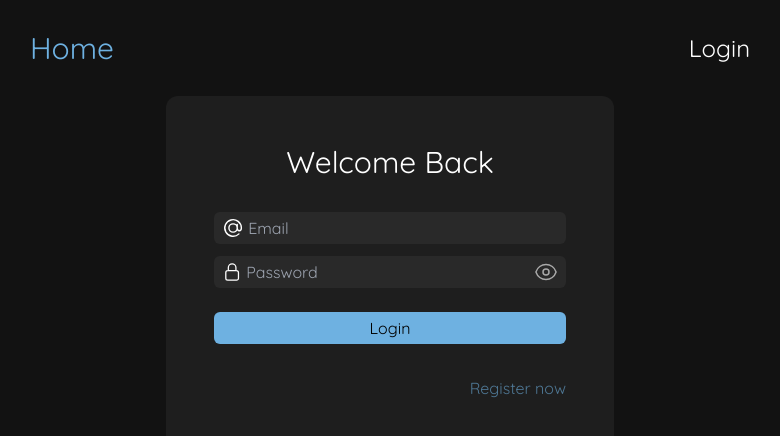
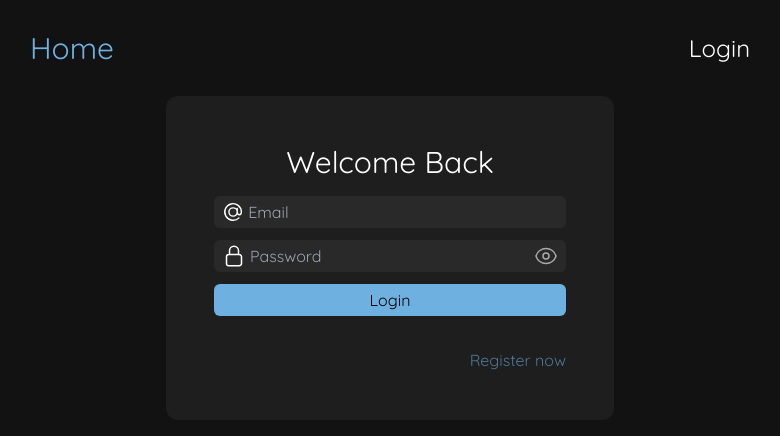
Before and after one commit to adrcor/TERRA, a Vue app in the folder frontend/: page /login in a window 1280 px wide. Shown: the top 436 px of the page, without its empty margins (250-1030 px from the left). Built offline with nearby package versions, Linux system fonts and the light colour scheme; no server answers.

Commit message:
Refactor login and register views

```diff
--- a/frontend/src/views/LoginView.vue
+++ b/frontend/src/views/LoginView.vue
@@ -1,11 +1,13 @@
 <template>
-    <div class="flex flex-col gap-8 p-12 rounded-xl bg-overlay bg-opacity-5 w-2/3 max-w-md">
+    <div class="flex flex-col items-center gap-4 p-12 rounded-xl bg-overlay bg-opacity-5 w-2/3 max-w-md">
         <h1 class="text-on-background text-3xl self-center">
             Welcome Back
         </h1>
-        <form @submit.prevent="onLogin" class="flex flex-col gap-3 items-center w-full">
 
-            <div class="flex flex-row w-full items-center gap-1 rounded-md px-2 py-1 bg-overlay bg-opacity-5 text-on-background">
+        <form @submit.prevent="onLogin" spellcheck="false" class="flex flex-col gap-3 items-center w-full">
+
+            <div
+                class="flex flex-row w-full items-center gap-1 rounded-md px-2 py-1 bg-overlay bg-opacity-5 text-on-background">
                 <svg xmlns="http://www.w3.org/2000/svg" fill="none" viewBox="0 0 24 24" stroke-width="1.5"
                     stroke="currentColor" class="w-6 h-6">
                     <path stroke-linecap="round"
@@ -15,15 +17,17 @@
                     class="bg-transparent w-full focus:outline-none" />
             </div>
 
-            <div class="flex flex-row items-center w-full gap-1 rounded-md px-2 py-1 bg-overlay bg-opacity-5 text-on-background">
+            <div
+                class="flex flex-row items-center w-full gap-1 rounded-md px-2 py-1 bg-overlay bg-opacity-5 text-on-background">
                 <svg xmlns="http://www.w3.org/2000/svg" fill="none" viewBox="0 0 24 24" stroke-width="1.5"
-                    stroke="currentColor" class="w-6 h-6">
+                    stroke="currentColor" class="w-6 h-6 flex-shrink-0">
                     <path stroke-linecap="round" stroke-linejoin="round"
                         d="M16.5 10.5V6.75a4.5 4.5 0 10-9 0v3.75m-.75 11.25h10.5a2.25 2.25 0 002.25-2.25v-6.75a2.25 2.25 0 00-2.25-2.25H6.75a2.25 2.25 0 00-2.25 2.25v6.75a2.25 2.25 0 002.25 2.25z" />
                 </svg>
                 <input v-model="formLogin.password" :type="showPassword ? 'text' : 'password'" placeholder="Password"
                     class="bg-transparent w-full focus:outline-none" />
-                <button type="button" @click="showPassword = !showPassword" class="opacity-60 hover:opacity-100">
+                <button type="button" tabindex="-1" @click="showPassword = !showPassword"
+                    class="opacity-60 hover:opacity-100">
                     <svg v-if="!showPassword" xmlns="http://www.w3.org/2000/svg" fill="none" viewBox="0 0 24 24"
                         stroke-width="1.5" stroke="currentColor" class="w-6 h-6">
                         <path stroke-linecap="round" stroke-linejoin="round"
@@ -38,46 +42,46 @@
 
                 </button>
             </div>
-            <a class="text-red-400">{{ errorText }}</a>
+
             <button type="submit"
                 class="py-1 w-full rounded-md bg-primary hover:opacity-90 active:opacity-50 text-on-primary">Login</button>
         </form>
-        <router-link to="register" class="text-primary self-end opacity-60 hover:opacity-100 active:opacity-60">Register
-            now</router-link>
+
+        <a class="text-error">{{ errorText }}</a>
+
+        <router-link to="register" class="text-primary self-end opacity-60 hover:opacity-100 active:opacity-60">Register now</router-link>
     </div>
 </template>
 
 
 <script setup lang="ts">
-import { ref, watch, reactive } from 'vue'
+import { ref, watch } from 'vue'
 import { supabase } from '@/supabase'
 import { useRouter } from 'vue-router'
 
-const formLogin = reactive<{
-    email: string,
-    password: string
-}>({email: '', password: ''})
+const formLogin = ref({
+    email: '',
+    password: ''
+})
+
+watch(formLogin, () => {
+    if (errorText.value) {
+        errorText.value = ''
+    }
+}, {deep: true})
 
 const router = useRouter()
 const showPassword = ref(false)
 const errorText = ref('')
 
-watch(() => formLogin.email, () => {
-    errorText.value = ''
-})
+async function onLogin() {
+    const { data, error } = await supabase.auth.signInWithPassword(formLogin.value)
+    if (error) {
+        errorText.value = error.message
+        return
+    }
+    router.push({ name: 'account' })
+}
 
-watch(() => formLogin.password, () => {
-    errorText.value = ''
-})
 
-async function onLogin() {
-    const { data, error } = await supabase.auth.signInWithPassword(formLogin)
-
-    if (error) {
-        console.log(error)
-        errorText.value = 'Invalid login credentials'
-    } else {
-        router.push({ name: 'account' })
-    }
-}
 </script>
--- a/frontend/src/views/RegisterView.vue
+++ b/frontend/src/views/RegisterView.vue
@@ -84,27 +84,38 @@
 
 
 <script setup lang="ts">
-import { ref } from 'vue'
+import { ref, watch } from 'vue'
 import { supabase } from '@/supabase'
 import { useRouter } from 'vue-router'
 import UsernameSetter from '@/components/UsernameSetter.vue'
 import { api } from '@/api'
 
+const router = useRouter()
 const username = ref('')
-
-const formRegister = {
-    email: '',
-    password: '',
-    confirmPassword: ''
-}
-
-const router = useRouter()
 const showPassword = ref(false)
 const showConfirmPassword = ref(false)
 const errorText = ref('')
 
+const formRegister = ref({
+    email: '',
+    password: '',
+    confirmPassword: ''
+})
+
+watch(formRegister, () => {
+    if (errorText.value) {
+        errorText.value = ''
+    }
+}, { deep: true })
+
+watch(username, () => {
+    if (errorText.value) {
+        errorText.value = ''
+    }
+})
+
 async function onRegister() {
-    if (formRegister.password !== formRegister.confirmPassword) {
+    if (formRegister.value.password !== formRegister.value.confirmPassword) {
         errorText.value = "Passwords don't match"
         return
     }
@@ -115,7 +126,7 @@ async function onRegister() {
         return
     }
 
-    const { data, error } = await supabase.auth.signUp(formRegister)
+    const { data, error } = await supabase.auth.signUp(formRegister.value)
     if (error) {
         errorText.value = error.message
         return
```
